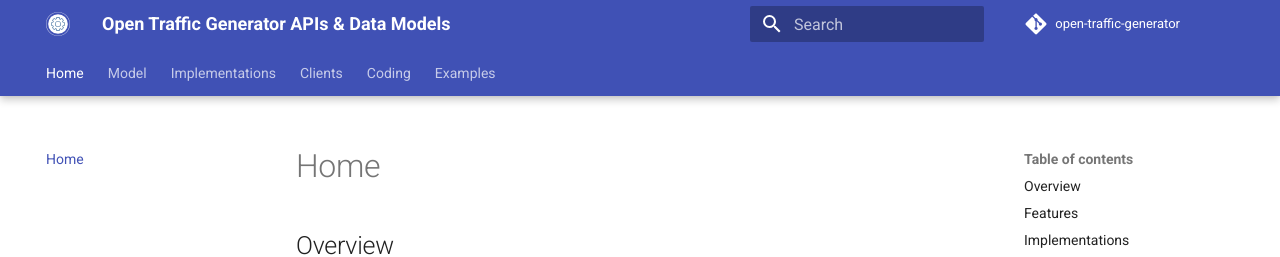
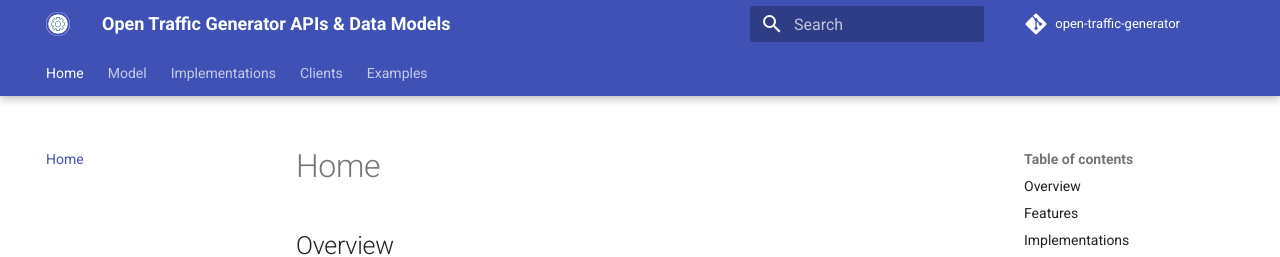
Before and after one commit to open-traffic-generator/open-traffic-generator.github.io, an MkDocs documentation site: the page built from docs/index.md, in a window 1280 px wide. Shown: the top 257 px of the page. Built offline with MkDocs 1.6.1 and Material for MkDocs 9.7.7, drawn with Linux system fonts in a browser that asks for light colours; comment, search, counter and statistics services are not loaded.

Commit message:
removed Coding section

```diff
--- a/mkdocs.yml
+++ b/mkdocs.yml
@@ -38,7 +38,6 @@ nav:
     - otgen: clients/otgen.md
     - snappi: clients/snappi.md
     - gosnappi: clients/gosnappi.md
-  - Coding: coding.md
   - Examples:
     - Overview: examples.md
     - Basic Configurations: examples/basic.md
```
